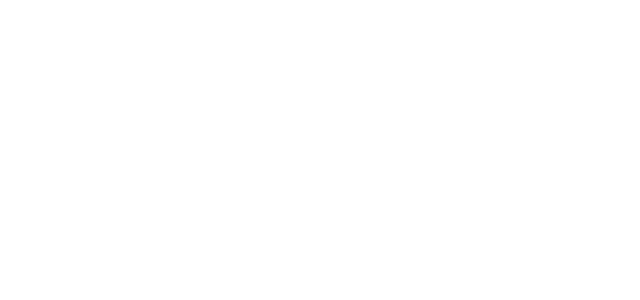
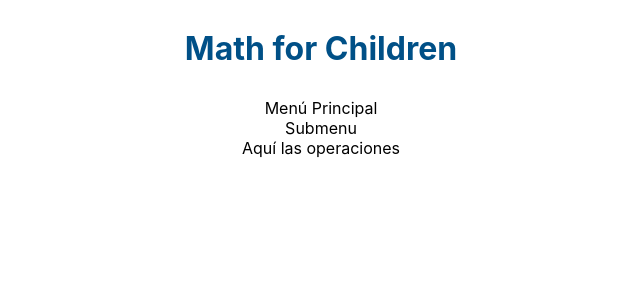
Before and after one commit to Oiranca/mathforchildren, a React (Create React App) app: page / in a window 1280 px wide. Shown: the top 300 px of the page, without its empty margins (319-959 px from the left). Built offline with nearby package versions, Linux system fonts and the light colour scheme.

Commit message:
wip:container element

```diff
--- a/src/App.tsx
+++ b/src/App.tsx
@@ -1,12 +1,11 @@
 import React from 'react';
 import './App.scss';
+import {Container} from "./component/Container/Container";
 
-function App() {
-	return (
-		<div className="App">
-
-		</div>
-	);
-}
+const App = () => (
+	<div className="App">
+		<Container/>
+	</div>
+);
 
 export default App;
--- /dev/null
+++ b/src/component/Container/Container.scss
@@ -0,0 +1,14 @@
+@use './src/style/colorBase';
+
+.container-box {
+  display: flex;
+  flex-direction: column;
+  justify-content: center;
+  align-items: center;
+
+  #title {
+    color: colorBase.$darkPrincipalColor;
+    margin: 0.5rem;
+  }
+
+}
--- /dev/null
+++ b/src/component/Container/Container.tsx
@@ -0,0 +1,27 @@
+import React from "react";
+import './Container.scss';
+
+export const Container = () => {
+
+	return (
+		<div className={'container-box'}>
+			<header id={'title'}>
+				<h1> Math for Children</h1>
+			</header>
+			<main>
+				<section className={'main-tab'}>
+					Menú Principal
+				</section>
+				<section>
+					Submenu
+				</section>
+			</main>
+
+			<section className={'operation'}>
+				Aquí las operaciones
+			</section>
+
+		</div>
+
+	)
+}
```
Also changed, not shown: 2 other files (tests, documents, lock files or other folders).
